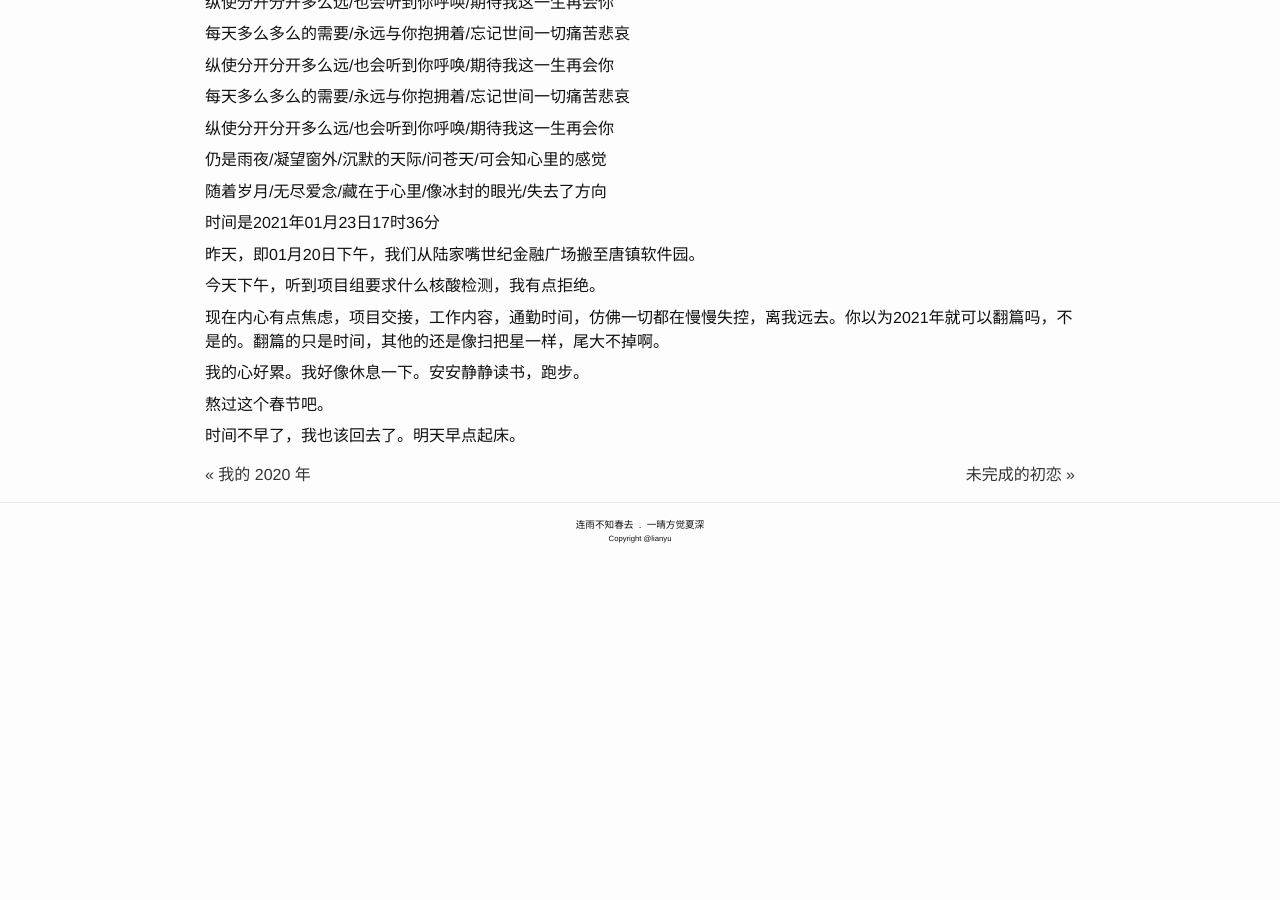
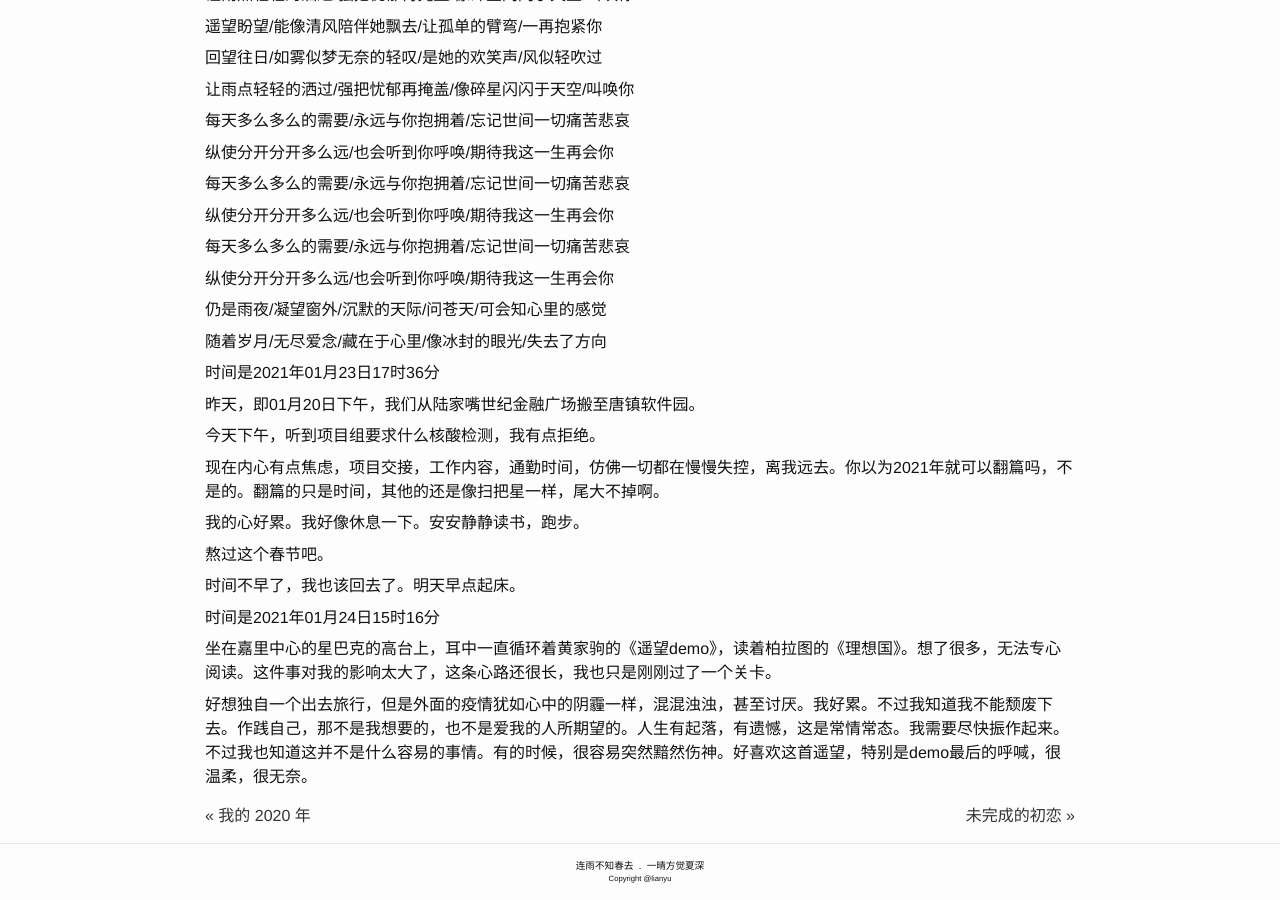
Before and after one commit to lianyu1115/lianyu, a Jekyll site: the page built from _journals/time-capsule-2021.md, in a window 1280 px wide and 900 px high, scrolled down 2055 px. Built offline with Jekyll 4.4.1, drawn with Linux system fonts in a browser that asks for light colours; before the commit the page ends 2614 px from its top, so only the background shows below that; some of the changed text lies outside the part shown.

Commit message:
Update time-capsule-2021.md

```diff
--- a/_journals/time-capsule-2021.md
+++ b/_journals/time-capsule-2021.md
@@ -42,6 +42,14 @@
 现在想到你，还是有点担心你的工作、你的身体、你的健康，还有你说过的悲伤。我不想你再继续一个人独自坚强。我希望有人能够真心的呵护你，理解你内心深处的悲伤，给你带来快乐，带来幸福。岁月无声，我希望你一切安好。
 
 好好吃饭，好好睡觉，好好跑步，好好工作。我要尽快让我自己好起来。这样至少不会让你再担心我。
+
+时间是2021年01月21日22时4分
+
+此刻，鼻子基本已完全阻塞。我在想，如果人类不能够用嘴呼吸，那岂不是会活活憋死。看过自私的基因这本书的或者对达尔文进化论有所了解的都可以推出那些不能够用嘴呼吸的个体或者基因都被自然淘汰了吧。
+
+鼻子阻塞，有一个很大的好处就是无法天马行空般不着边际地胡思乱想。
+
+困了，睡觉了，晚上。
 
 时间是2021年01月23日15时21分
 
@@ -92,3 +100,9 @@
 熬过这个春节吧。
 
 时间不早了，我也该回去了。明天早点起床。
+
+时间是2021年01月24日15时16分
+
+坐在嘉里中心的星巴克的高台上，耳中一直循环着黄家驹的《遥望demo》，读着柏拉图的《理想国》。想了很多，无法专心阅读。这件事对我的影响太大了，这条心路还很长，我也只是刚刚过了一个关卡。
+
+好想独自一个出去旅行，但是外面的疫情犹如心中的阴霾一样，混混浊浊，甚至讨厌。我好累。不过我知道我不能颓废下去。作践自己，那不是我想要的，也不是爱我的人所期望的。人生有起落，有遗憾，这是常情常态。我需要尽快振作起来。不过我也知道这并不是什么容易的事情。有的时候，很容易突然黯然伤神。好喜欢这首遥望，特别是demo最后的呼喊，很温柔，很无奈。
```
